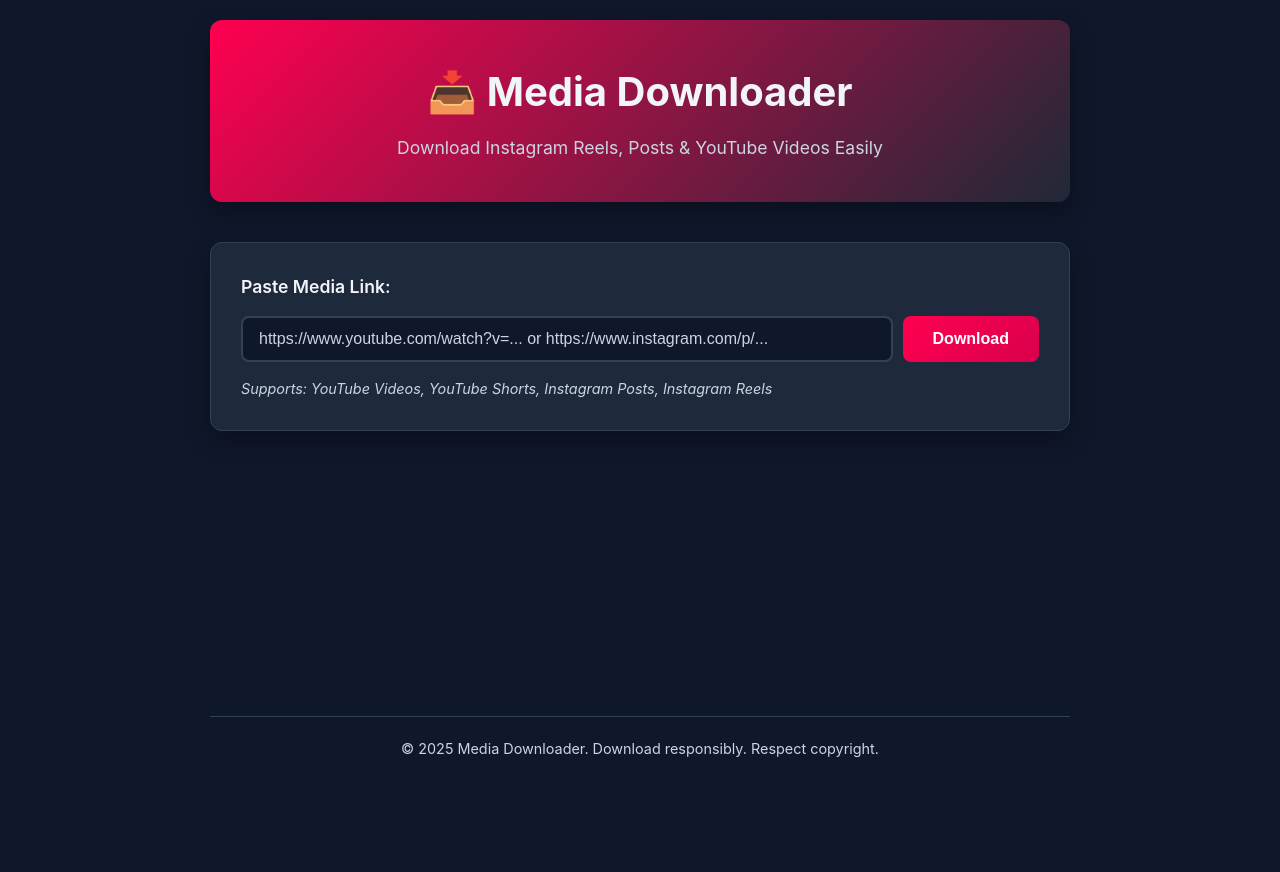
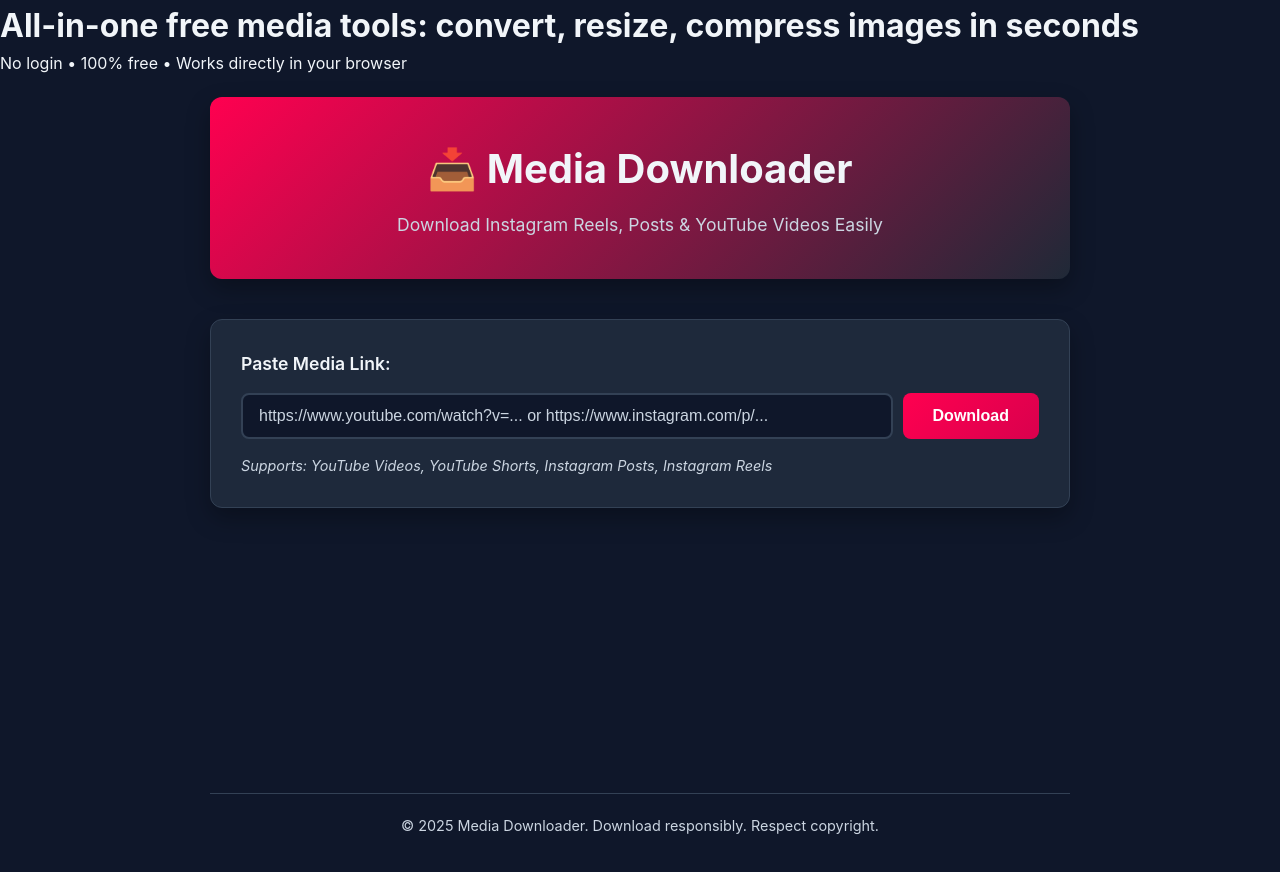
Before and after one commit to S-Leishem/media-service-hub, a website: page frontend/index.html in a window 1280 px wide. Before the commit the page ends 800 px from the top, so only its background shows below. Drawn offline with Linux system fonts and the light colour scheme; files whose address does not match are found by name.

Commit message:
Update index.html

```diff
--- a/frontend/index.html
+++ b/frontend/index.html
@@ -11,6 +11,14 @@
     <link rel="stylesheet" href="style.css">
 </head>
 <body>
+    <h1 class="headline">
+  All-in-one free media tools: convert, resize, compress images in seconds
+</h1>
+
+<p class="subheadline">
+  No login • 100% free • Works directly in your browser
+</p>
+
     <div class="container">
         <header class="header">
             <h1>📥 Media Downloader</h1>
```
